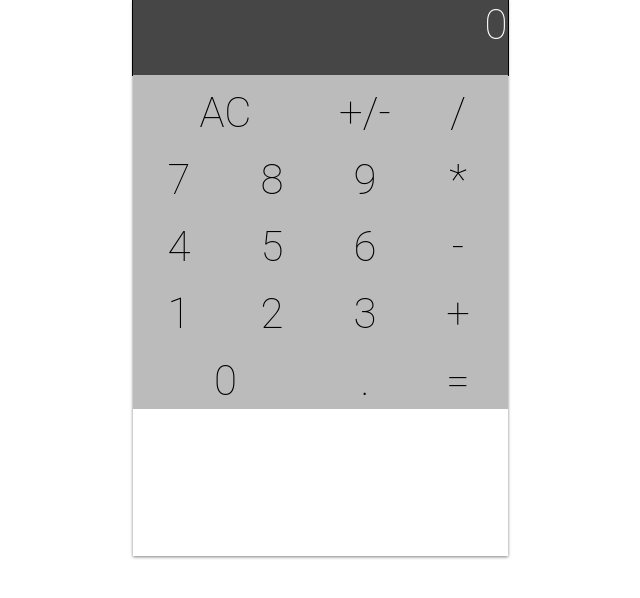
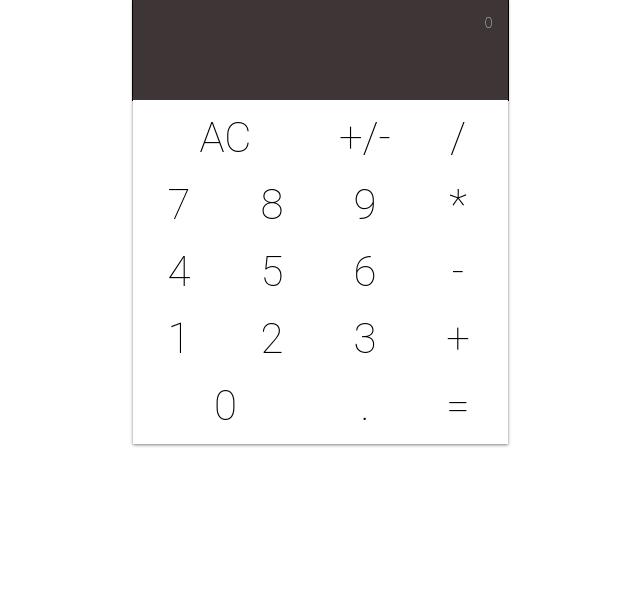
Before and after one commit to IggHub/overcalculator, a React (Create React App) app: page / in a window 1280 px wide. Shown: the top 598 px of the page, without its empty margins (320-960 px from the left). Built offline with nearby package versions, Linux system fonts and the light colour scheme.

Commit message:
CSS changes

```diff
--- a/src/App.css
+++ b/src/App.css
@@ -15,7 +15,7 @@ body {
 
 .app {
   width: 375px;
-  height: 556px;
+  height: 444px;
   position: absolute;
   top: 0px;
 }
@@ -37,10 +37,9 @@ button {
 }
 
 .calc-display {
-  background: #464646;
+  background: #3E3636;
   width: 100%;
-  height: 75px;
-  font-size: 3em;
+  height: 100px;
   color: #FFF;
   outline: 1px solid #000;
   transform-origin: right;
@@ -55,7 +54,8 @@ button {
   transform-origin: right;
   display: inline-block;
   flex: 1;
-  height: 222px;
+  height: 100px;
+  padding: 15px;
 }
 
 .calc-keys {
@@ -64,9 +64,9 @@ button {
   display: flex;
   flex-direction: row;
   flex-wrap: wrap;
-  background: #BBB;
+  background: #FFF;
   position: absolute;
-  top: 75px;
+  top: 100px;
 }
 
 .key {
```
Also changed, not shown: 2 other files (tests, documents, lock files or other folders).
